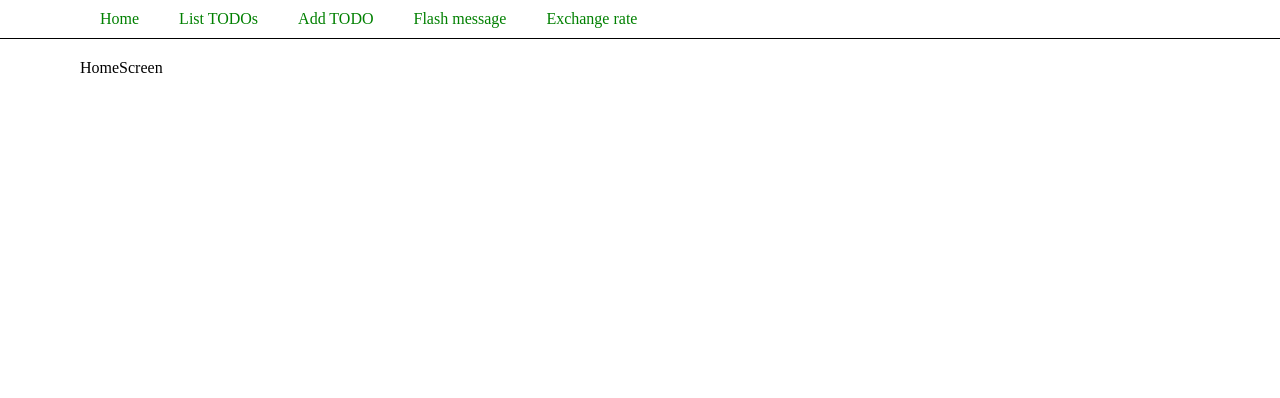
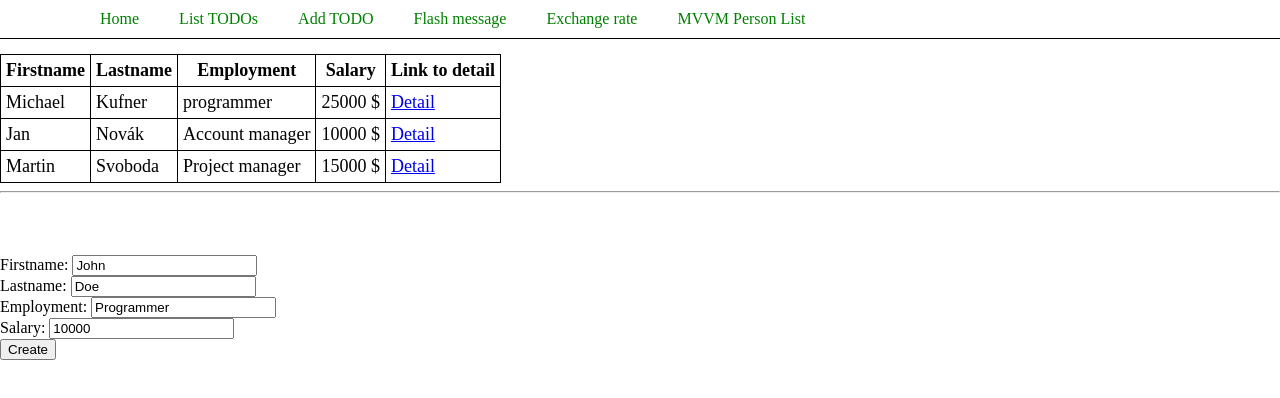
Before and after one commit to KakakuCZ/redux_playground, a React (Create React App) app: page /mvvm-persons in a window 1280 px wide. Shown: the top 398 px of the page. Built offline with nearby package versions, Linux system fonts and the light colour scheme.

Commit message:
Implement first try by using MVVM

```diff
--- a/src/App.tsx
+++ b/src/App.tsx
@@ -11,6 +11,7 @@ import {ConnectedTodoListScreen} from "./components/screens/TodoListScreen";
 import {ConnectedAddTodoScreen} from "./components/screens/AddTodoScreen";
 import {ConnectedFlashMessageScreen} from "./components/screens/FlashMessageScreen";
 import {ConnectedExchangeRateScreen} from "./components/screens/ExchangeRateScreen";
+import { MvvmPersonsScreen } from './components/screens/MvvmPersonsScreen';
 
 function App() {
   return (
@@ -23,6 +24,7 @@ function App() {
                     <li><Link to={"/addTodo"}>Add TODO</Link></li>
                     <li><Link to={"/flashMessage"}>Flash message</Link></li>
                     <li><Link to={"/exchangeRate"}>Exchange rate</Link></li>
+                    <li><Link to={"/mvvm-persons"}>MVVM Person List</Link></li>
                 </ul>
               </ConnectedHeader>
 
@@ -43,6 +45,10 @@ function App() {
                       <ConnectedExchangeRateScreen />
                   </Route>
 
+                  <Route path={"/mvvm-persons"}>
+                      <MvvmPersonsScreen />
+                  </Route>
+
                   <Route path={"/"}>
                       <HomeScreen />
                   </Route>
--- /dev/null
+++ b/src/components/screens/MvvmPersonsScreen.tsx
@@ -0,0 +1,12 @@
+import React from "react";
+import {PersonController} from "./persons/PersonController";
+import {usePersonModel} from "./persons/PersonModel";
+
+export const MvvmPersonsScreen = () => {
+    const personModel = usePersonModel();
+    return <div>
+        <PersonController
+            personModel={personModel}
+        />
+    </div>;
+}
--- /dev/null
+++ b/src/components/screens/persons/PersonController.tsx
@@ -0,0 +1,43 @@
+import React, {useState} from "react";
+import {Route, Switch, useRouteMatch} from "react-router-dom";
+import {PersonDetailView} from "./personDetail/PersonDetailView";
+import {PersonListView} from "./personList/PersonListView";
+import {PersonModel} from "./PersonModel";
+import {defaultValues as personCreateFormDefaultValues, FieldNames} from "./personList/form/PersonCreateForm";
+
+interface Props {
+    personModel: PersonModel
+}
+
+export const PersonController: React.FunctionComponent<Props> = (props) => {
+    const match = useRouteMatch()
+
+    const [personCreateFormValues, setPersonCreateFormValues] = useState(personCreateFormDefaultValues)
+
+    const onChangeInput = (fieldName: FieldNames, value: string) => {
+        setPersonCreateFormValues({
+            ...personCreateFormValues,
+            [fieldName]: value
+        });
+    }
+
+    const onSubmitForm = () => {
+        props.personModel.addPerson(personCreateFormValues);
+    }
+
+    return <div>
+        <Switch>
+            <Route path={`${match.url}/:personId`}>
+                <PersonDetailView />
+            </Route>
+            <Route path={match.url}>
+                <PersonListView
+                    persons={props.personModel.getPersonList()}
+                    personCreateFormValues={personCreateFormValues}
+                    onChangeFormInput={onChangeInput}
+                    onSubmitForm={onSubmitForm}
+                />
+            </Route>
+        </Switch>
+    </div>
+}
--- /dev/null
+++ b/src/components/screens/persons/PersonModel.ts
@@ -0,0 +1,28 @@
+import {Person} from "../../../store/persons/Person";
+import {useSelector} from "../../../store/useSelector";
+import {ValuesType as PersonValues} from "./personList/form/PersonCreateForm";
+import {useDispatch} from "react-redux";
+import {addPerson as addPersonAction} from "../../../store/persons/actionCreator";
+
+export interface PersonModel {
+    getPersonList: () => Person[];
+    addPerson: (personData: PersonValues) => void;
+}
+
+export const usePersonModel = (): PersonModel => {
+    const dispatch = useDispatch();
+    const personList = useSelector((state) => state.persons.personList)
+
+    const getPersonList = () => {
+        return personList;
+    }
+
+    const addPerson = (personData: PersonValues) => {
+        dispatch(addPersonAction(personData));
+    }
+
+    return {
+        getPersonList,
+        addPerson,
+    }
+}
--- /dev/null
+++ b/src/components/screens/persons/personDetail/PersonDetailView.tsx
@@ -0,0 +1,12 @@
+import React from "react";
+import {useParams} from "react-router-dom";
+
+export const PersonDetailView = () => {
+    const {personId} = useParams();
+
+    //TODO: tady bych čekal ten form, ale musel bych to liftnout do controlleru, ale tam se zase bude blbě získávat to personId, protože bude "globální"
+
+    return <div>
+       PersonDetailView - {personId}
+    </div>;
+}
--- /dev/null
+++ b/src/components/screens/persons/personList/PersonListView.tsx
@@ -0,0 +1,57 @@
+import {Link} from "react-router-dom";
+import React from "react";
+import {Person} from "../../../../store/persons/Person";
+import {FieldNames, PersonCreateForm, ValuesType as PersonCreateFormValues} from "./form/PersonCreateForm";
+
+interface StateProps {
+    persons: Person[];
+    personCreateFormValues: PersonCreateFormValues;
+}
+
+interface DispatchProps {
+    onChangeFormInput: (fieldName: FieldNames, currentValue: string) => void;
+    onSubmitForm: () => void;
+}
+
+type Props = StateProps & DispatchProps;
+
+export const PersonListView: React.FunctionComponent<Props> = (props) => {
+    return <div>
+        <table>
+            <thead>
+                <tr>
+                    <th>Firstname</th>
+                    <th>Lastname</th>
+                    <th>Employment</th>
+                    <th>Salary</th>
+                    <th>Link to detail</th>
+                </tr>
+            </thead>
+            <tbody>
+                {props.persons.map((person) => (
+                    <tr key={person.id}>
+                        <td>{person.firstName}</td>
+                        <td>{person.lastName}</td>
+                        <td>{person.employment}</td>
+                        <td>{person.salary} $</td>
+                        <td>
+                            <Link to={`mvvm-persons/${person.id}`}>
+                                Detail
+                            </Link>
+                        </td>
+                    </tr>
+                ))}
+            </tbody>
+        </table>
+        <hr />
+        <br />
+        <br />
+        <br />
+
+        <PersonCreateForm
+            onChangeInput={props.onChangeFormInput}
+            onSubmitForm={props.onSubmitForm}
+            values={props.personCreateFormValues}
+        />
+    </div>;
+}
--- /dev/null
+++ b/src/components/screens/persons/personList/form/PersonCreateForm.tsx
@@ -0,0 +1,42 @@
+import React from "react";
+import {Person} from "../../../../../store/persons/Person";
+
+export type FieldNames = keyof Pick<Person, "firstName" | "lastName" | "employment" | "salary">;
+
+interface StateProps {
+    values: ValuesType;
+}
+
+interface DispatchProps {
+    onChangeInput: (fieldName: FieldNames, currentValue: string) => void;
+    onSubmitForm: () => void;
+}
+
+export type ValuesType = {
+    [fieldName in FieldNames]: string;
+}
+
+export const defaultValues: ValuesType = {
+    firstName: "John",
+    lastName: "Doe",
+    salary: "10000",
+    employment: "Programmer"
+}
+
+type Props = StateProps & DispatchProps;
+
+export const PersonCreateForm: React.FunctionComponent<Props> = (props) => {
+    const onChangeHandlerCreator = (fieldName: FieldNames) => {
+        return (e: React.ChangeEvent<HTMLInputElement>) => {
+            props.onChangeInput(fieldName, e.target.value)
+        }
+    }
+
+    return <div>
+        Firstname: <input type={"text"} onChange={onChangeHandlerCreator('firstName')} value={props.values.firstName} /> <br />
+        Lastname: <input type={"text"} onChange={onChangeHandlerCreator('lastName')} value={props.values.lastName} /> <br />
+        Employment: <input type={"text"} onChange={onChangeHandlerCreator('employment')} value={props.values.employment} /> <br />
+        Salary: <input type={"text"} onChange={onChangeHandlerCreator('salary')} value={props.values.salary} /> <br />
+        <button onClick={props.onSubmitForm}>Create</button>
+    </div>
+}
```
